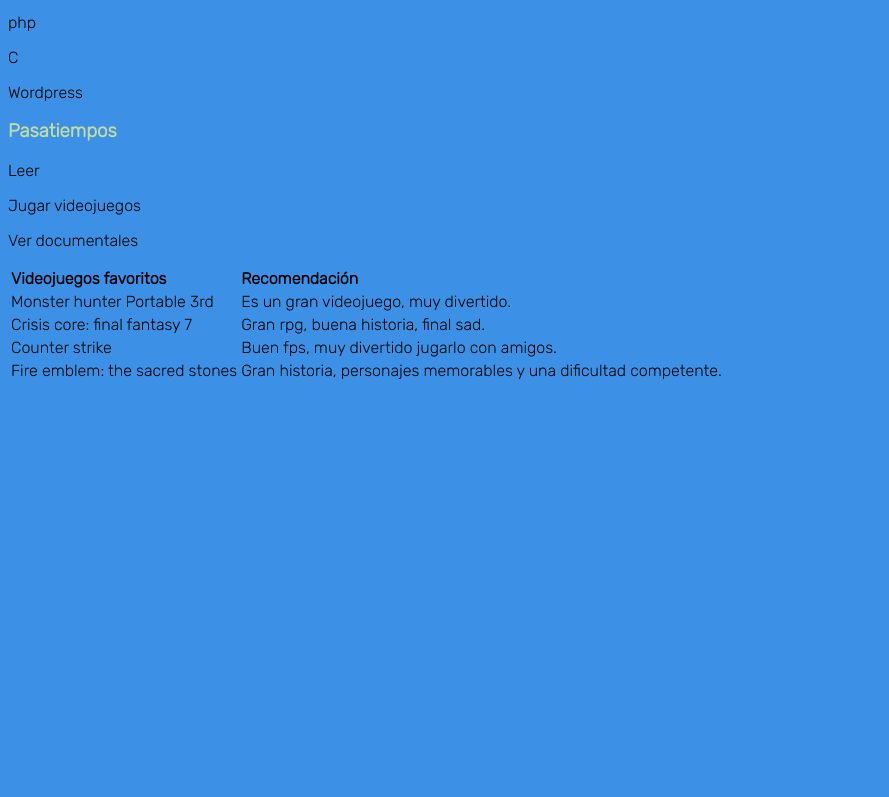
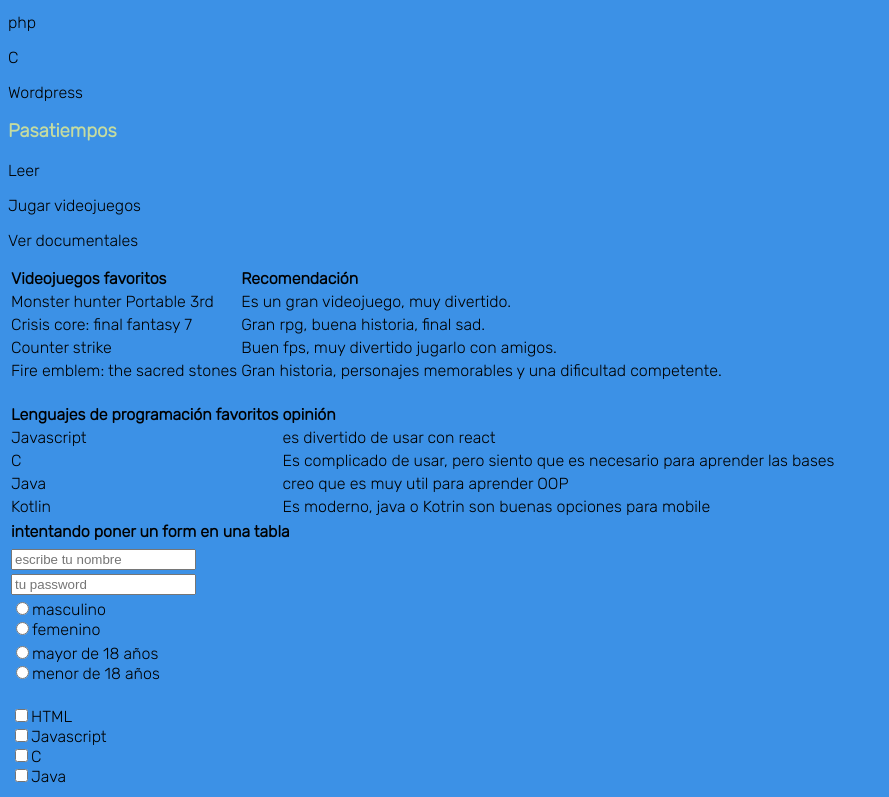
Before and after one commit to kamishiro-renji/PaginaCV, a plain HTML site: page index.html in a window 1280 px wide. Shown: the part 446-1243 px from the top of the page, without its empty margins (0-889 px from the left). Before the commit the page ends 837 px from the top, so only its background shows below. Drawn offline with Linux system fonts and the light colour scheme.

Commit message:
ahora tiene un form en una tabla y some sh

```diff
--- a/index.html
+++ b/index.html
@@ -67,6 +67,85 @@
             <td>Gran historia, personajes memorables y una dificultad competente.</td>
         </tr>
     </table>
+<br>
+    <table>
+        <tr>
+            <th>Lenguajes de programación favoritos</th>
+            <th>opinión</th>
+        </tr>
+
+        <tr>
+            <td>Javascript</td>
+            <td>es divertido de usar con react</td>
+        </tr>
+
+        <tr>
+            <td>C</td>
+            <td>Es complicado de usar, pero siento que es necesario para aprender las bases</td>
+        </tr>
+
+        <tr>
+            <td>Java</td>
+            <td>creo que es muy util para aprender OOP</td>
+        </tr>
+
+        <tr>
+            <td>Kotlin</td>
+            <td>Es moderno, java o Kotrin son buenas opciones para mobile</td>
+        </tr>
+
+
+    </table>
+
+    <table>
+        <tr>
+            <th>intentando poner un form en una tabla</th>
+        </tr>
+
+        <tr>
+            <td> <form action="#" method="get">  </td>
+        </tr>
+
+        <tr>
+            <td>
+                <input type="email" name="email" placeholder="escribe tu nombre">
+
+            </td>
+        </tr>
+
+        <tr>
+            <td>
+
+                <input type="password" name="password" placeholder="tu password">
+            </td>
+        </tr>
+
+        <tr>
+            <td>
+                <input type="radio" value="m" name="gender" class="tab">masculino<br>
+                <input type="radio" value="f" name="gender" class="tab">femenino<br>
+            </td>
+        </tr>
+
+        <tr>
+            <td>
+                <input type="radio" value="0" name="age" class="tab">mayor de 18 años<br>
+                <input type="radio" value="1" name="age" class="tab">menor de 18 años<br>
+            </td>
+        </tr>
+
+        <tr>
+            <td>
+                <br>
+                <input type="checkbox" value="html" name="language" class="tab">HTML<br>
+                <input type="checkbox" value="js" name="language" class="tab">Javascript<br>
+                <input type="checkbox" value="C" name="language" class="tab">C<br>
+                <input type="checkbox" value="java" name="language" class="tab">Java<br>
+            </td>
+        </tr>
+
+
+    </table>
 
 </body>
 </html>
```
